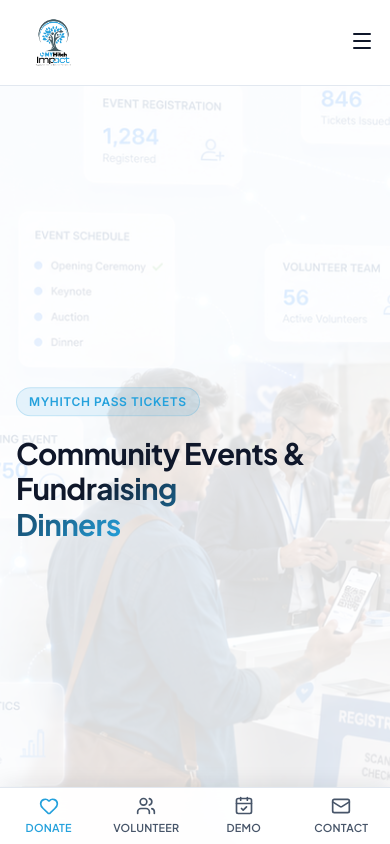
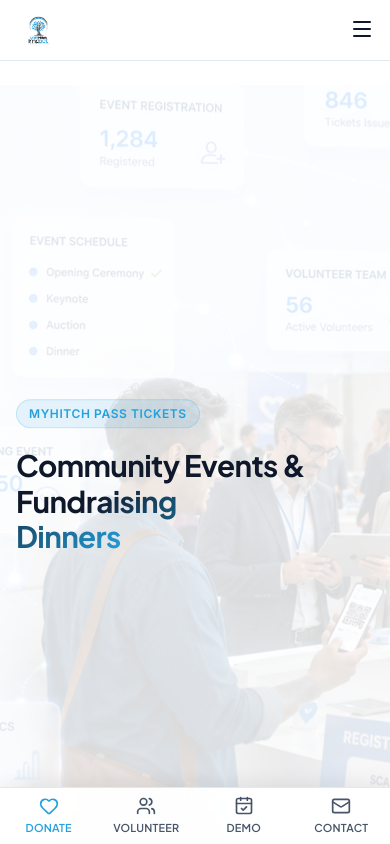
Before and after one commit to senura-d/myhitch-impact, a Next.js app: page /events in a window 390 px wide. Shown: the top 844 px of the page. Built offline with nearby package versions, Linux system fonts and the light colour scheme.

Commit message:
Make mobile navbar smaller

```diff
--- a/app/globals.css
+++ b/app/globals.css
@@ -81,8 +81,8 @@ html {
 }
 
 .snap-section {
-  min-height: calc(100vh - 85px);
-  min-height: calc(100svh - 85px);
+  min-height: calc(100vh - 60px);
+  min-height: calc(100svh - 60px);
   display: flex;
   flex-direction: column;
   justify-content: center;
@@ -107,8 +107,8 @@ html {
    of that busy imagery, so wash it out with a scrim for legibility. */
 @media (max-width: 767px) {
   .hero-section {
-    min-height: calc(100vh - 85px);
-    min-height: calc(100svh - 85px);
+    min-height: calc(100vh - 60px);
+    min-height: calc(100svh - 60px);
   }
   .hero-section::before {
     content: '';
@@ -130,6 +130,10 @@ html {
 @media (min-width: 768px) {
   .hero-content-anchor {
     left: 4%;
+  }
+  .snap-section {
+    min-height: calc(100vh - 85px);
+    min-height: calc(100svh - 85px);
   }
 }
 
@@ -186,6 +190,23 @@ p {
   max-width: 1280px;
   margin: 0 auto;
   padding: 0 var(--space-md);
+}
+
+.navbar-container {
+  height: 60px;
+}
+.navbar-logo {
+  height: 45px;
+  object-fit: contain;
+}
+
+@media (min-width: 768px) {
+  .navbar-container {
+    height: 85px;
+  }
+  .navbar-logo {
+    height: 75px;
+  }
 }
 
 /* Gradients */
--- a/components/Navbar.js
+++ b/components/Navbar.js
@@ -106,11 +106,10 @@ export default function Navbar() {
       borderBottom: '1px solid var(--card-border)',
       transition: 'all 0.3s ease'
     }}>
-      <div className="container" style={{
+      <div className="container navbar-container" style={{
         display: 'flex',
         alignItems: 'center',
-        justifyContent: 'space-between',
-        height: '85px'
+        justifyContent: 'space-between'
       }}>
         {/* Logo */}
         <Link href="/" style={{
@@ -118,7 +117,7 @@ export default function Navbar() {
           alignItems: 'center',
           flexShrink: 0
         }}>
-          <img src={`${process.env.NEXT_PUBLIC_BASE_PATH || ''}/logo.png`} alt="MYHitch Impact" style={{ height: '75px', objectFit: 'contain' }} className="navbar-logo" />
+          <img src={`${process.env.NEXT_PUBLIC_BASE_PATH || ''}/logo.png`} alt="MYHitch Impact" className="navbar-logo" />
         </Link>
 
         {/* Desktop Menu */}
```
